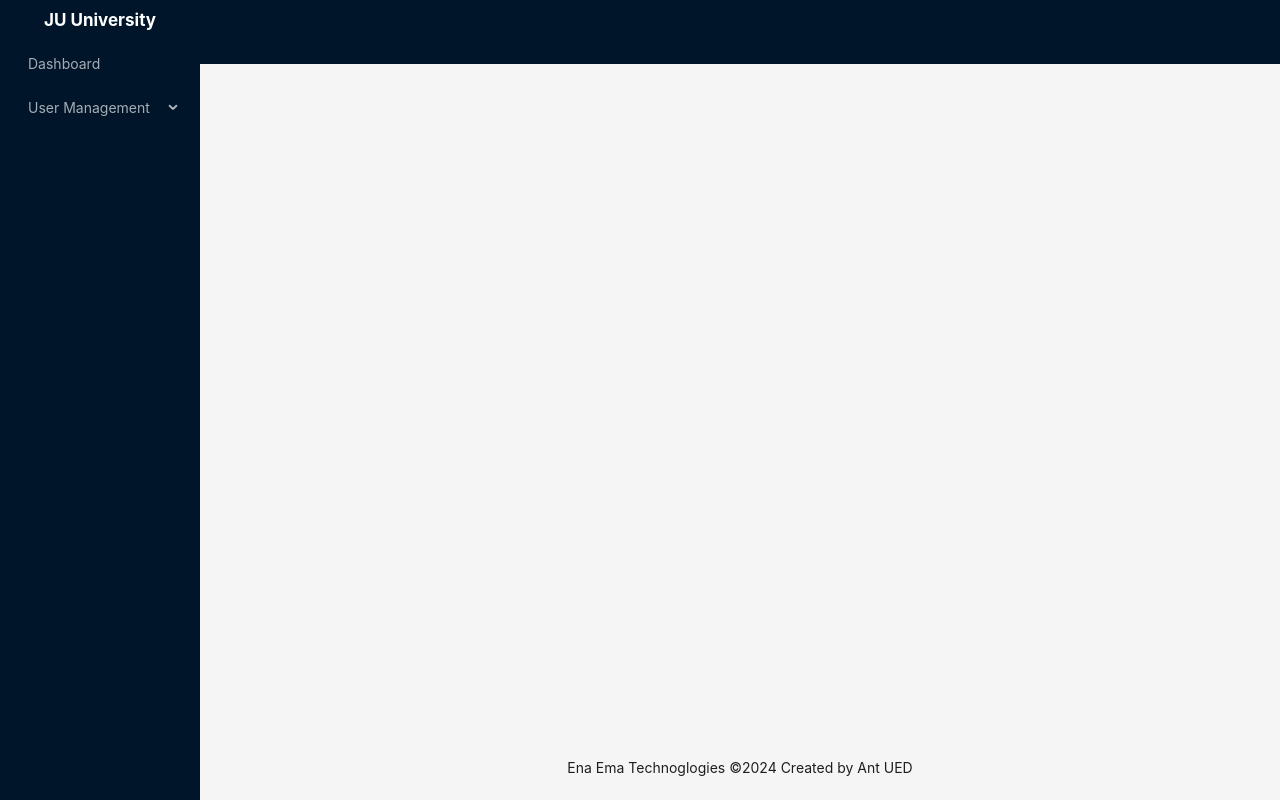
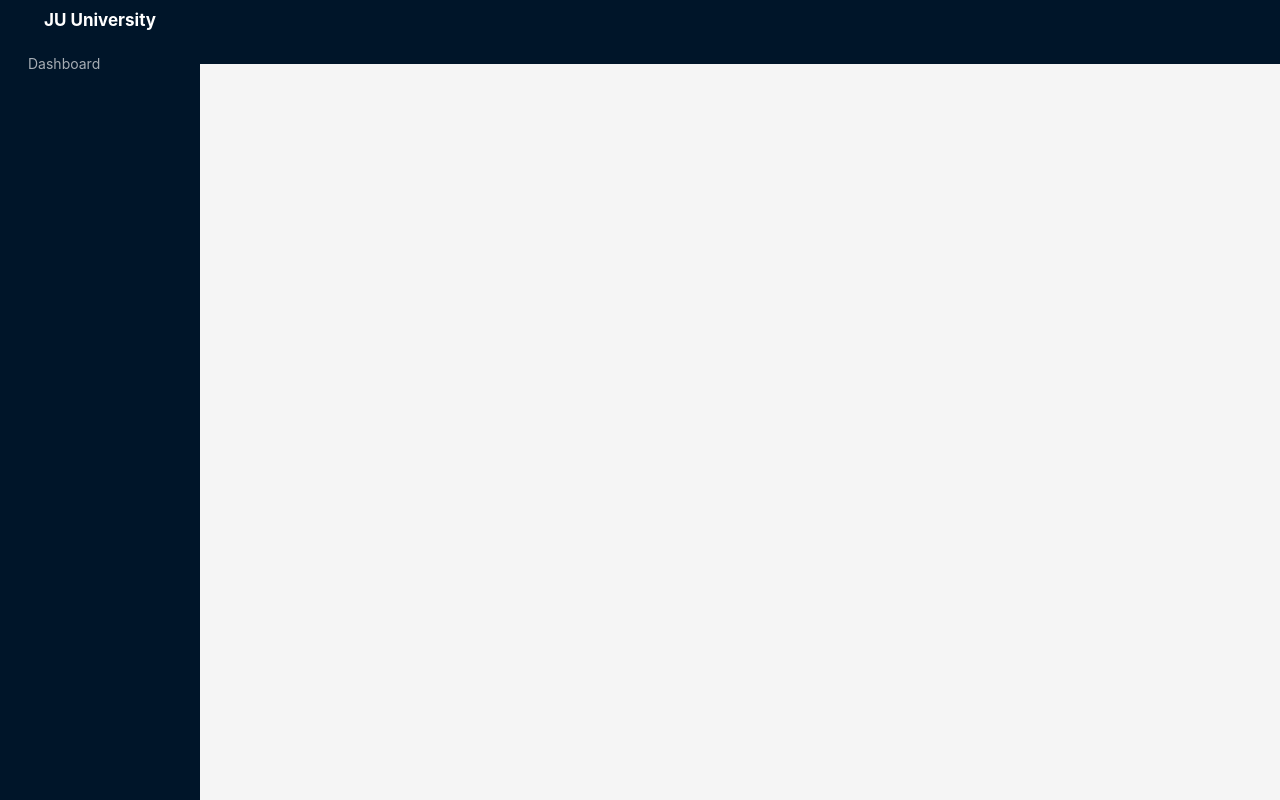
Before and after one commit to dev-talukdar/ju-uni-client, a React (Vite) app: page / in a window 1280 px wide. Built offline with nearby package versions, Linux system fonts and the light colour scheme.

Commit message:
dashboard is now dynamic

```diff
--- a/src/components/layout/MainLayout.tsx
+++ b/src/components/layout/MainLayout.tsx
@@ -1,49 +1,12 @@
-import { Layout, Menu } from "antd";
+import { Layout } from "antd";
 import { Outlet } from "react-router-dom";
-import { adminSidebarItems } from "../../routes/AdminRoutes";
-const { Header, Content, Footer, Sider } = Layout;
+import Sidebar from "./Sidebar/Sidebar";
+const { Header, Content } = Layout;
 
 const MainLayout = () => {
   return (
     <Layout style={{ height: "100vh" }}>
-      <Sider
-        breakpoint="lg"
-        collapsedWidth="0"
-        onBreakpoint={(broken) => {
-          console.log(broken);
-        }}
-        onCollapse={(collapsed, type) => {
-          console.log(collapsed, type);
-        }}
-      >
-        <div
-          style={{
-            display: "Flex",
-            justifyContent: "center",
-            alignItems: "center",
-          }}
-        >
-          <p
-            style={{
-              color: "white",
-              fontSize: "17px",
-              fontWeight: "bold",
-              marginTop: "10px",
-              marginBottom: "10px",
-            }}
-          >
-            {" "}
-            JU University
-          </p>
-        </div>
-
-        <Menu
-          theme="dark"
-          mode="inline"
-          defaultSelectedKeys={["4"]}
-          items={adminSidebarItems}
-        />
-      </Sider>
+      <Sidebar></Sidebar>
       <Layout>
         <Header style={{ padding: 0 }} />
         <Content style={{ margin: "24px 16px 0" }}>
@@ -56,10 +19,6 @@ const MainLayout = () => {
             <Outlet></Outlet>
           </div>
         </Content>
-        <Footer className="" style={{ textAlign: "center" }}>
-          <span className="">Ena Ema Technoglogies</span> ©
-          {new Date().getFullYear()} Created by Ant UED
-        </Footer>
       </Layout>
     </Layout>
   );
--- /dev/null
+++ b/src/components/layout/Sidebar/Sidebar.tsx
@@ -0,0 +1,68 @@
+import { Layout, Menu } from "antd";
+import { sidebarItemsGenerator } from "../../../utils/sidebarItemsGenerator";
+import { adminPaths } from "../../../routes/AdminRoutes";
+import { facultyPaths } from "../../../routes/FacultyRoutes";
+import { studentPaths } from "../../../routes/StudentRoutes";
+const { Sider } = Layout;
+
+const userRole = {
+  ADMIN: "admin",
+  FACULTY: "faculty",
+  STUDENT: "student",
+};
+
+const Sidebar = () => {
+  const role = "student";
+  let sidebarItems;
+
+  switch (role) {
+    case userRole.ADMIN:
+      sidebarItems = sidebarItemsGenerator(adminPaths, userRole.ADMIN);
+      break;
+
+    case userRole.FACULTY:
+      sidebarItems = sidebarItemsGenerator(facultyPaths, userRole.FACULTY);
+      break;
+
+    case userRole.STUDENT:
+      sidebarItems = sidebarItemsGenerator(studentPaths, userRole.STUDENT);
+      break;
+
+    default:
+      break;
+  }
+
+  return (
+    <Sider breakpoint="lg" collapsedWidth="0">
+      <div
+        style={{
+          display: "Flex",
+          justifyContent: "center",
+          alignItems: "center",
+        }}
+      >
+        <p
+          style={{
+            color: "white",
+            fontSize: "17px",
+            fontWeight: "bold",
+            marginTop: "10px",
+            marginBottom: "10px",
+          }}
+        >
+          {" "}
+          JU University
+        </p>
+      </div>
+
+      <Menu
+        theme="dark"
+        mode="inline"
+        defaultSelectedKeys={["4"]}
+        items={sidebarItems}
+      />
+    </Sider>
+  );
+};
+
+export default Sidebar;
--- a/src/routes/AdminRoutes.tsx
+++ b/src/routes/AdminRoutes.tsx
@@ -1,20 +1,7 @@
-import { ReactNode } from "react";
 import AdminDashboard from "../pages/admin/AdminDashboard";
 import CreateAdmin from "../pages/admin/CreateAdmin";
 import CreateFaculty from "../pages/admin/CreateFaculty";
 import CreateStudent from "../pages/admin/CreateStudent";
-import { NavLink } from "react-router-dom";
-
-type TRoutes = {
-  path: string;
-  element: ReactNode;
-};
-
-type TSidebarItem = {
-  key: string;
-  label: ReactNode;
-  children?: TSidebarItem[];
-};
 
 export const adminPaths = [
   {
@@ -48,44 +35,3 @@ export const adminPaths = [
     ],
   },
 ];
-
-export const adminSidebarItems = adminPaths.reduce(
-  (acc: TSidebarItem[], item) => {
-    if (item.path && item.name) {
-      acc.push({
-        key: item.name,
-        label: <NavLink to={`/admin/${item.path}`}>{item.name}</NavLink>,
-      });
-    }
-    if (item.children) {
-      acc.push({
-        key: item.name,
-        label: item.name,
-        children: item.children.map((child) => ({
-          key: child.name,
-          label: <NavLink to={`/admin/${child.path}`}>{child.name}</NavLink>,
-        })),
-      });
-    }
-    return acc;
-  },
-  []
-);
-
-// export const adminRoutes = adminPaths.reduce((acc: TRoutes[], item) => {
-//   if (item.path && item.element) {
-//     acc.push({
-//       path: item.path,
-//       element: item.element,
-//     });
-//   }
-//   if (item.children) {
-//     item.children.forEach((child) => {
-//       acc.push({
-//         path: child.path,
-//         element: child.element,
-//       });
-//     });
-//   }
-//   return acc;
-// }, []);
--- a/src/routes/StudentRoutes.tsx
+++ b/src/routes/StudentRoutes.tsx
@@ -1 +1,9 @@
-export const studentPaths = [{}];
+import StudentDashbaord from "../pages/student/StudentDashbaord";
+
+export const studentPaths = [
+  {
+    name: "Dashboard",
+    path: "dashboard",
+    element: <StudentDashbaord></StudentDashbaord>,
+  },
+];
--- a/src/routes/routes.tsx
+++ b/src/routes/routes.tsx
@@ -2,6 +2,8 @@ import { createBrowserRouter } from "react-router-dom";
 import App from "../App";
 import { adminPaths } from "./AdminRoutes";
 import routeGenerator from "../utils/routeGenerator";
+import { facultyPaths } from "./FacultyRoutes";
+import { studentPaths } from "./StudentRoutes";
 
 const router = createBrowserRouter([
   {
@@ -16,12 +18,12 @@ const router = createBrowserRouter([
   {
     path: "/faculty",
     element: <App></App>,
-    children: routeGenerator(adminPaths),
+    children: routeGenerator(facultyPaths),
   },
   {
     path: "/student",
     element: <App></App>,
-    children: routeGenerator(adminPaths),
+    children: routeGenerator(studentPaths),
   },
 ]);
 
--- /dev/null
+++ b/src/utils/sidebarItemsGenerator.tsx
@@ -0,0 +1,26 @@
+import { NavLink } from "react-router-dom";
+import { TSidebarItem, TUserPath } from "../types/sidebar.types";
+
+export const sidebarItemsGenerator = (items: TUserPath[], role) => {
+  const sidebarItems = items.reduce((acc: TSidebarItem[], item) => {
+    if (item.path && item.name) {
+      acc.push({
+        key: item.name,
+        label: <NavLink to={`/${role}/${item.path}`}>{item.name}</NavLink>,
+      });
+    }
+    if (item.children) {
+      acc.push({
+        key: item.name,
+        label: item.name,
+        children: item.children.map((child) => ({
+          key: child.name,
+          label: <NavLink to={`/${role}/${child.path}`}>{child.name}</NavLink>,
+        })),
+      });
+    }
+    return acc;
+  }, []);
+
+  return sidebarItems;
+};
```
Also changed, not shown: src/types/sidebar.types.ts (added, +19 -0 lines), src/utils/routeGenerator.ts (+1 -13 lines).
